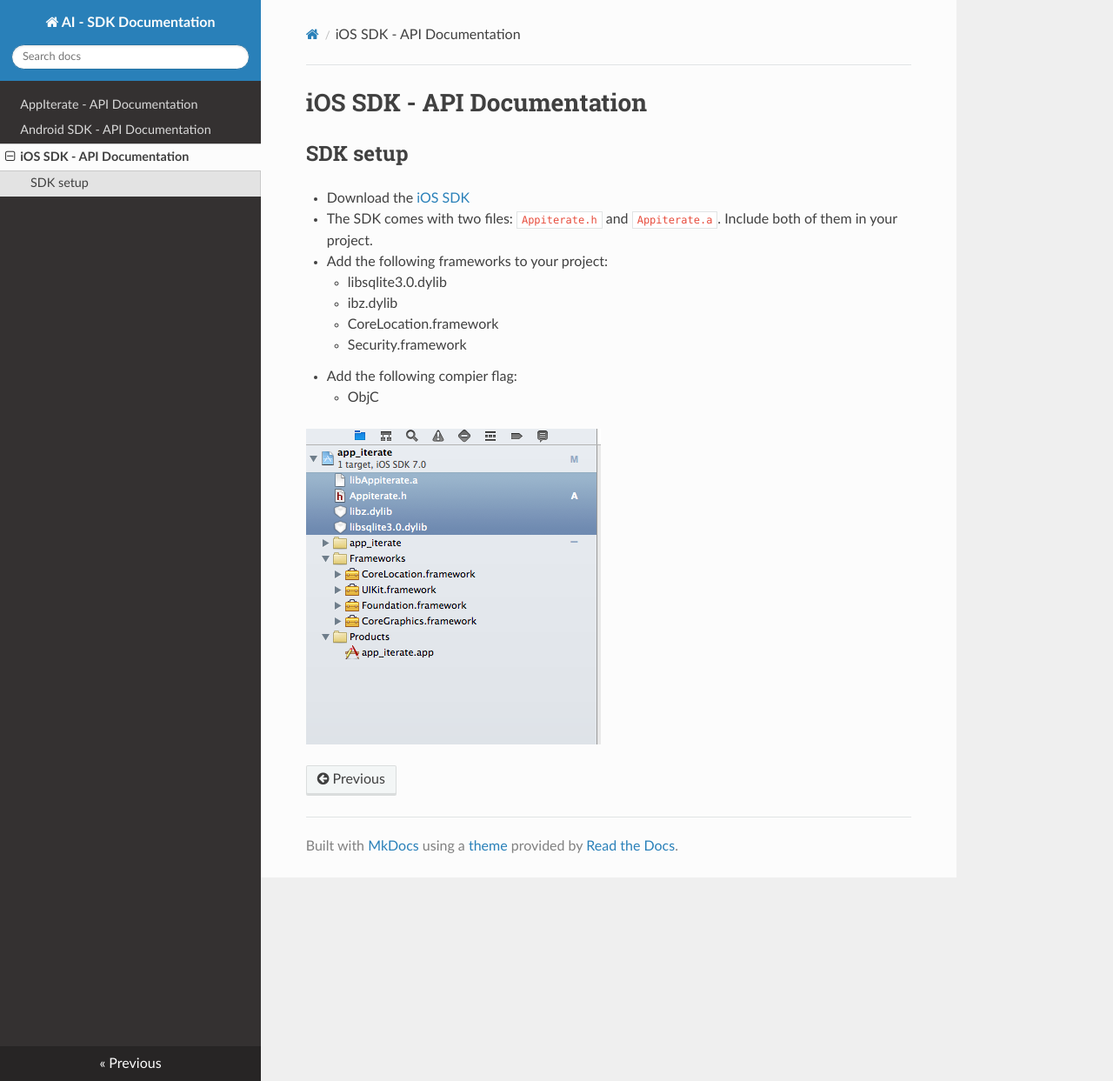
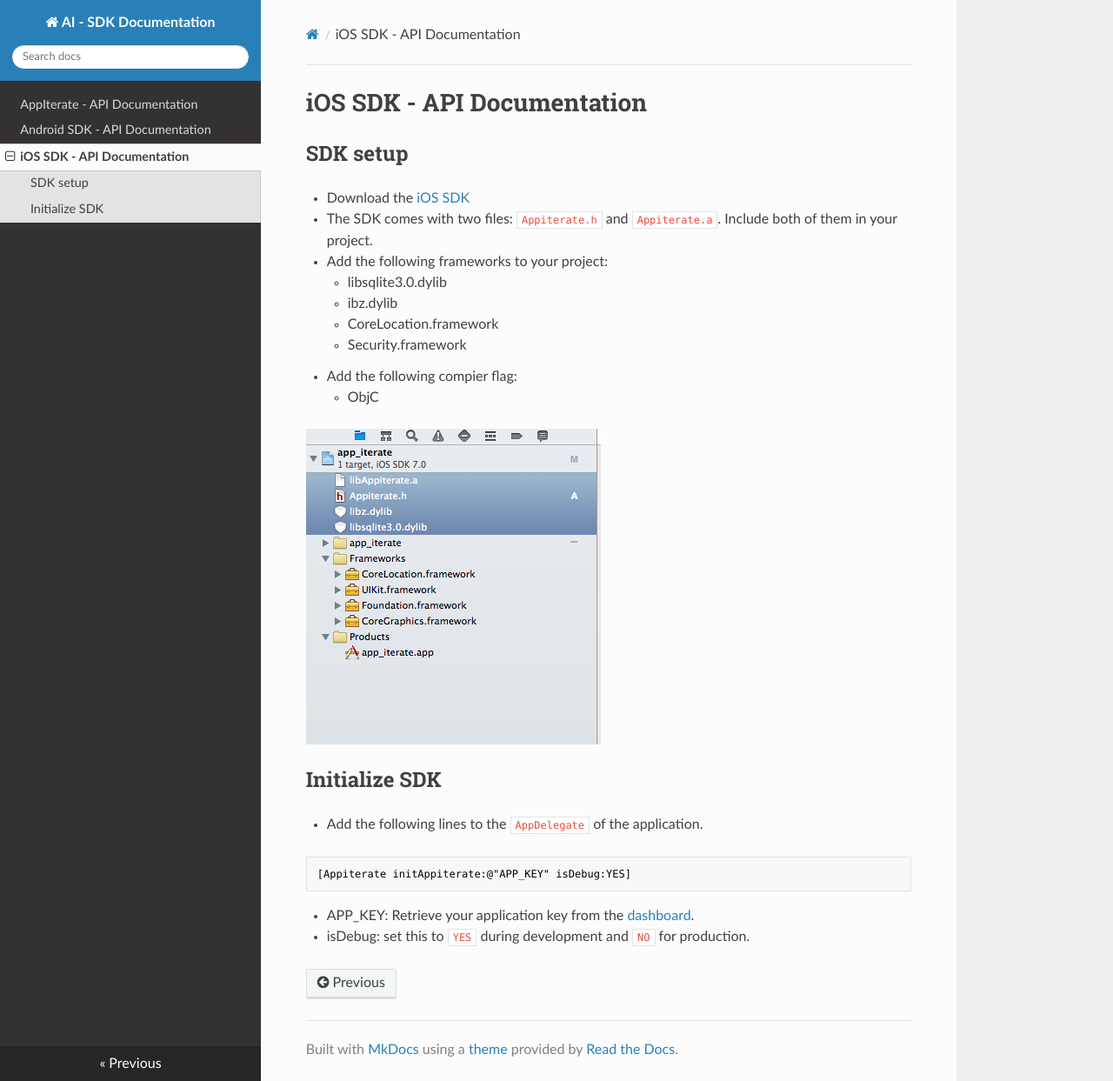
Before and after one commit to AppIterate/docs, an MkDocs documentation site: the page built from docs/iOS.md, in a window 1280 px wide and 1243 px high. Shown: the whole window at 87% size. Built offline with MkDocs 1.6.1, drawn with Linux system fonts in a browser that asks for light colours; nearby versions of some CDN libraries.

Commit message:
ios sdk init

````diff
--- a/docs/iOS.md
+++ b/docs/iOS.md
@@ -13,3 +13,15 @@
     * ObjC
 
 ![alt text](img/ios-project.png "ios-project")
+
+## Initialize SDK
+
+* Add the following lines to the `AppDelegate` of the application.
+
+```objective-c
+[Appiterate initAppiterate:@"APP_KEY" isDebug:YES]
+```
+
+* APP_KEY: Retrieve your application key from the
+<a href="http://dashboard.appiterate.com" target="_blank">dashboard</a>.
+* isDebug: set this to `YES` during development and `NO` for production.
````
